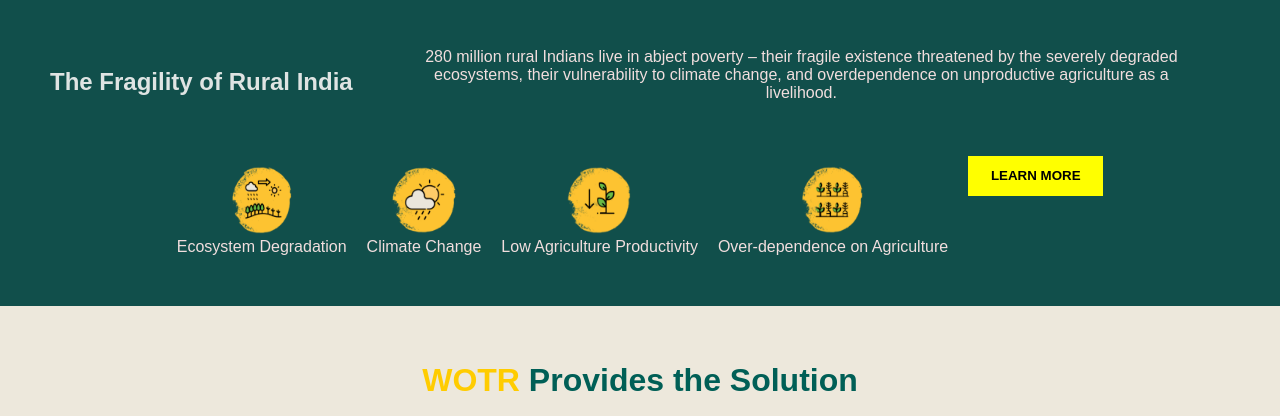
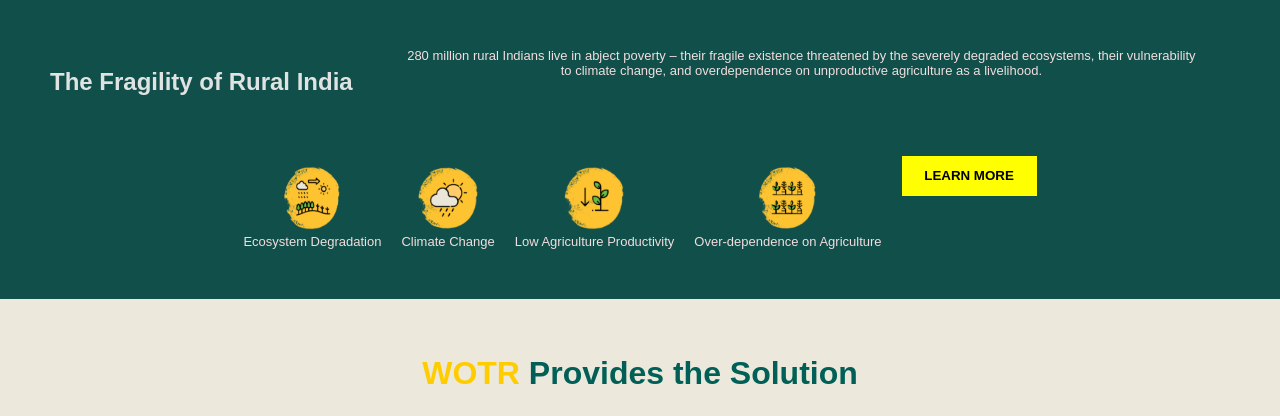
Before and after one commit to Vamshikrishna779/Green-Energy-Hub, a plain HTML site: page wotr.html in a window 1280 px wide. Shown: the part 642-1058 px from the top of the page. Drawn offline with Linux system fonts and the light colour scheme.

Commit message:
Update wotr.html

```diff
--- a/wotr.html
+++ b/wotr.html
@@ -177,6 +177,7 @@
         }
 
         .fragility-section p {
+            font-size: small;
             max-width: 800px;
             margin: 0 auto;
             color: #f1dede;
@@ -194,8 +195,8 @@
         }
 
         .icon-box img {
-            width: 68px;
-            height: 68px;
+            width: 64px;
+            height: 64px;
         }
 
         .fragility-section button {
```
